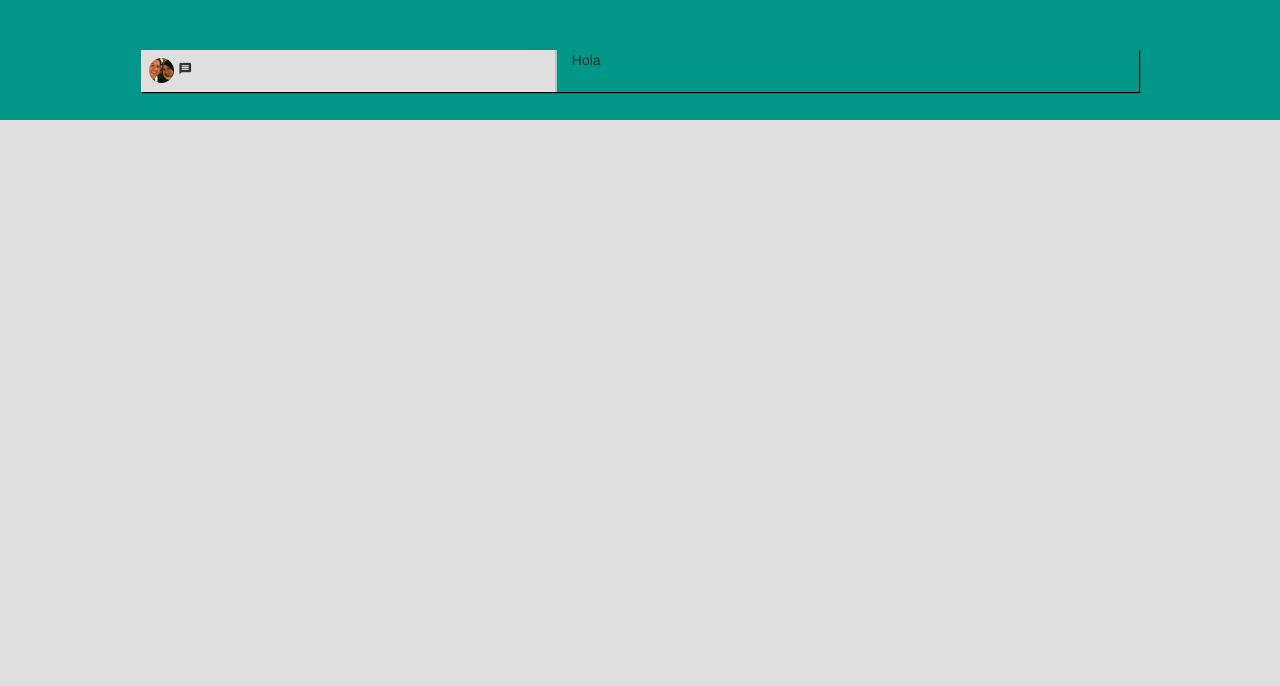
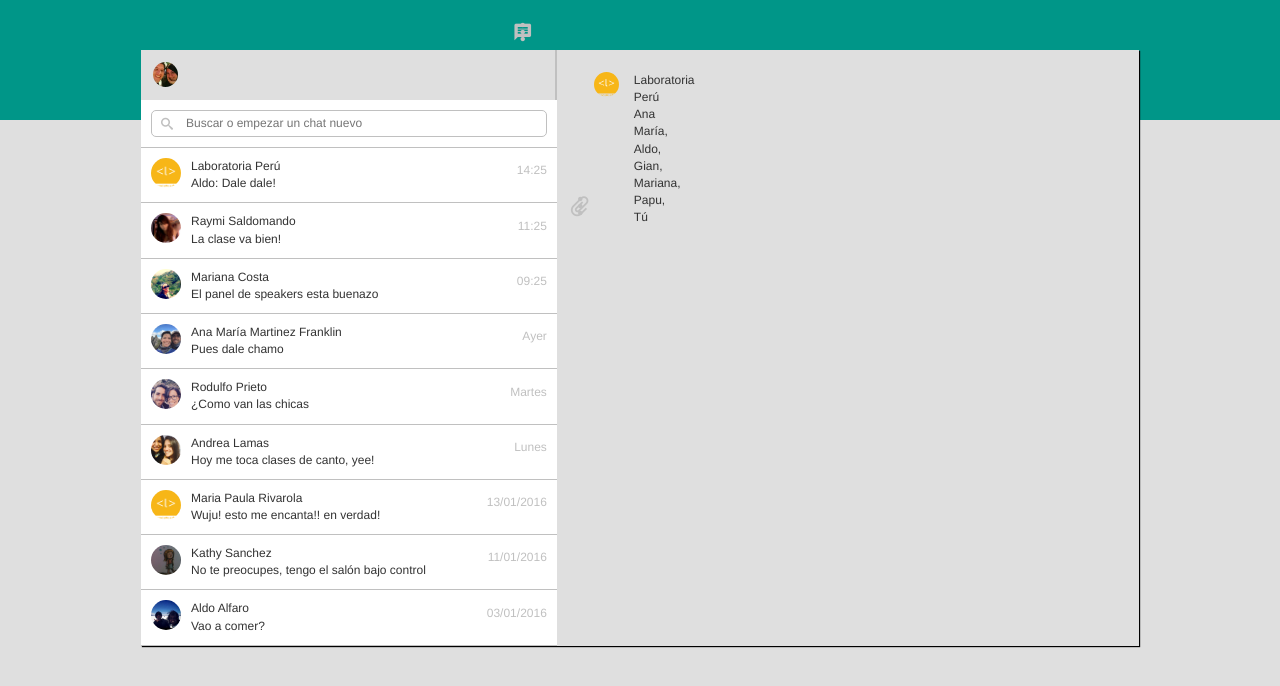
Before and after one commit to jhoselyn24/whatsapp-theme, a plain HTML site: page index.html in a window 1280 px wide. Drawn offline with nearby package versions, Linux system fonts and the light colour scheme; files whose address does not match are found by name.

Commit message:
agregando chat

```diff
--- a/css/main.css
+++ b/css/main.css
@@ -1,7 +1,7 @@
-/*Inserta tu css aqui*/
 *{
 	margin: 0px;
 }
+
 body{
 	background-color: #DFDFDF;
 }
@@ -16,13 +16,92 @@ header{
 .box-nav{
 	background-color: #DFDFDF;
 	border-right: 2px solid silver;
-	padding: 2%;
+	padding: 12px;
+    padding-bottom: 13px;
 }
-.box-nav img{
+.box-nav img, .box-title img {
      width: 25px;
+     height: 25px;
      border-radius: 100%;
+}
+.icon{
+	float: right;
+	color: gray;
+}
+.box-title{
+	padding: 12px;
+	background-color: #DFDFDF;
+}
+.box-title img, {
+	width: 25px;
+    height: 25px;
+    border-radius: 100%;
+}
+p{
+	font-size: 1.2rem;
+	margin-top: 10px;
+	margin-left: 50px;
+}
+.box-input {
+	background-color: white;
+	padding: 10px;
+	font-size: 1.2rem;
+	border-bottom: 1px solid silver;
+}
+input {
+	border: 1px solid silver;
+	border-radius: 5px;
+	background-color: white;
+	display: block;
+	width: 100%;
+	padding: 4px 34px;
+}
+.icon-search{
+	position: absolute;
+	margin: 8px 10px;
+}
+.lista-msn{
+	margin: 0px;
+	background: white;
+	border-bottom: 1px solid silver;
+}
+.fz-img{
+	width: 30px;
+    height: 30px;
+    border-radius: 100%
+}
+i{
+	float: right;
+    margin-top: -40px;
+    margin-right: 10px;
+    color: silver;
+    font-style: normal;
+    font-size: 1.2rem;
 }
 /* -- UTILITIES -- */
 .pd-0{
 	padding: 0px;
 }
+.style{
+	float: right;
+	font-size: 20px;
+}
+.fl-mr{
+	float: left;
+	margin-left: 10px;
+}
+.mr-10{
+	margin-right: 10px;
+}
+.mt-10{
+	margin-top: -10px;
+}
+.mt-0{
+	margin-top: 0px;
+}
+.ml-10{
+	margin-left: -10px;
+}
+.mb-2{
+	margin-bottom: -2px;
+}
--- a/index.html
+++ b/index.html
@@ -17,17 +17,110 @@
 	  	<!-- Vincula los CSS que faltan -->
 	</head>
 	<body>
-		<header>
+<header>
 			<div class="container">
 				<div class="row box-chat">
 					<div class="col-md-5 pd-0">
 						<div class="box-nav">
 							<img src="image/gian.jpg">
-               <i class="icon-message"></i>
-						</div>
-					</div>
-					<div class="col-md-7">
-						<div>Hola</div>
+               <i class="icon-dots-three-vertical style"></i>
+               <i class="icon-message style mr-10"></i>
+            </div>
+            <div class="box-input">
+             <form>
+             	 <i class="icon-search"></i><input type="search"  title="search" placeholder="Buscar o empezar un chat nuevo">
+             </form>
+            </div>
+
+            <div class="row lista-msn">
+              <div class="box-chat-contact">
+					      <img class="fl-mr fz-img" src="image/logocodeacademy.png">
+				        <p><span>Laboratoria Perú</span><br>Aldo: Dale dale!</p>
+					      <i>14:25</i>
+              </div>
+            </div>
+
+            <div class="row lista-msn">
+              <div class="box-chat-contact">
+					      <img class="fl-mr fz-img" src="image/raymi.jpg">
+				        <p><span>Raymi Saldomando</span><br>La clase va bien!</p>
+					      <i>11:25</i>
+              </div>
+            </div>
+
+            <div class="row lista-msn">
+              <div class="box-chat-contact">
+					      <img class="fl-mr fz-img" src="image/mariana.jpg">
+				        <p><span>Mariana Costa</span><br>El panel de speakers esta buenazo</p>
+					      <i>09:25</i>
+              </div>
+            </div>
+
+            <div class="row lista-msn">
+              <div class="box-chat-contact">
+					      <img class="fl-mr fz-img" src="image/anamaria.jpg">
+				        <p><span>Ana María Martinez Franklin</span><br>Pues dale chamo</p>
+					      <i>Ayer</i>
+              </div>
+            </div>
+
+            <div class="row lista-msn">
+              <div class="box-chat-contact">
+					      <img class="fl-mr fz-img" src="image/rodulfo.jpg">
+				        <p><span>Rodulfo Prieto</span><br>¿Como van las chicas</p>
+					      <i>Martes</i>
+              </div>
+            </div>
+
+            <div class="row lista-msn">
+              <div class="box-chat-contact">
+					      <img class="fl-mr fz-img" src="image/andrea.jpg">
+				        <p><span>Andrea Lamas</span><br>Hoy me toca clases de canto, yee!</p>
+					      <i>Lunes</i>
+              </div>
+            </div>
+
+            <div class="row lista-msn">
+              <div class="box-chat-contact">
+					      <img class="fl-mr fz-img" src="image/logocodeacademy.png">
+				        <p><span>Maria Paula Rivarola</span><br>Wuju! esto me encanta!! en verdad!</p>
+					      <i>13/01/2016</i>
+              </div>
+            </div>
+
+            <div class="row lista-msn">
+              <div class="box-chat-contact">
+					      <img class="fl-mr fz-img" src="image/katy.jpg">
+				        <p><span>Kathy Sanchez</span><br>No te preocupes, tengo el salón bajo control</p>
+					      <i>11/01/2016</i>
+              </div>
+            </div>
+
+            <div class="row lista-msn">
+              <div class="box-chat-contact">
+					      <img class="fl-mr fz-img" src="image/aldo.jpg">
+				        <p><span>Aldo Alfaro</span><br>
+				        Vao a comer?</p>
+					      <i>03/01/2016</i>
+              </div>
+            </div>
+          </div>
+
+					<div class="col-md-7 box-title">
+
+						<div class="col-md-1">
+							<div class="box-chat-contact">
+					      <img class="fl-mr fz-img" src="image/logocodeacademy.png">
+				        <p><span>Laboratoria Perú</span><br>Ana María, Aldo, Gian, Mariana, Papu, Tú</p>
+					      <i class="icon-dots-three-vertical style"></i>
+            	  <i class="icon-attachment style mr-10"></i>
+            	</div>
+
+
+
+
+            </div>
+
 					</div>
 				</div>
 			</div>
```
